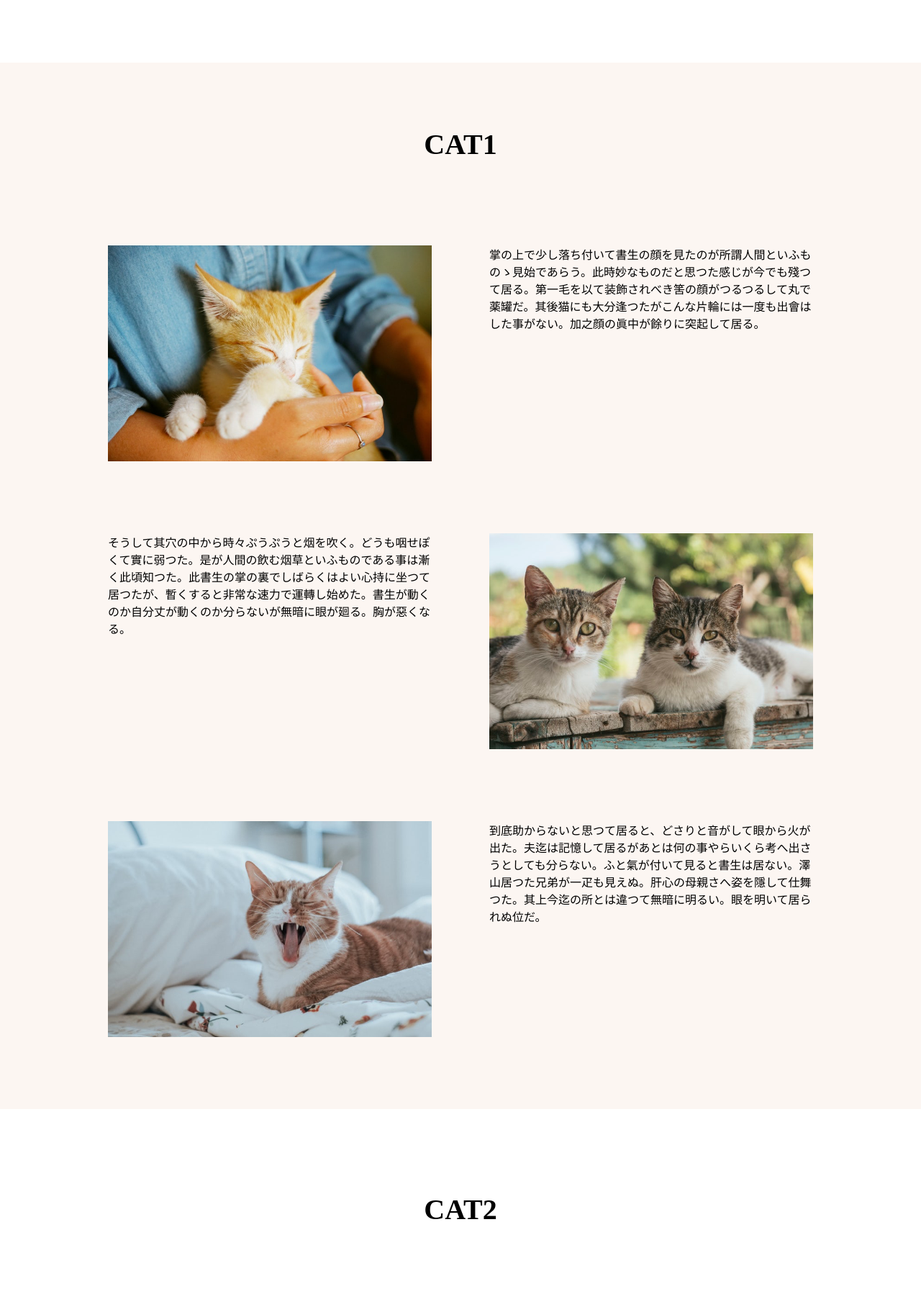
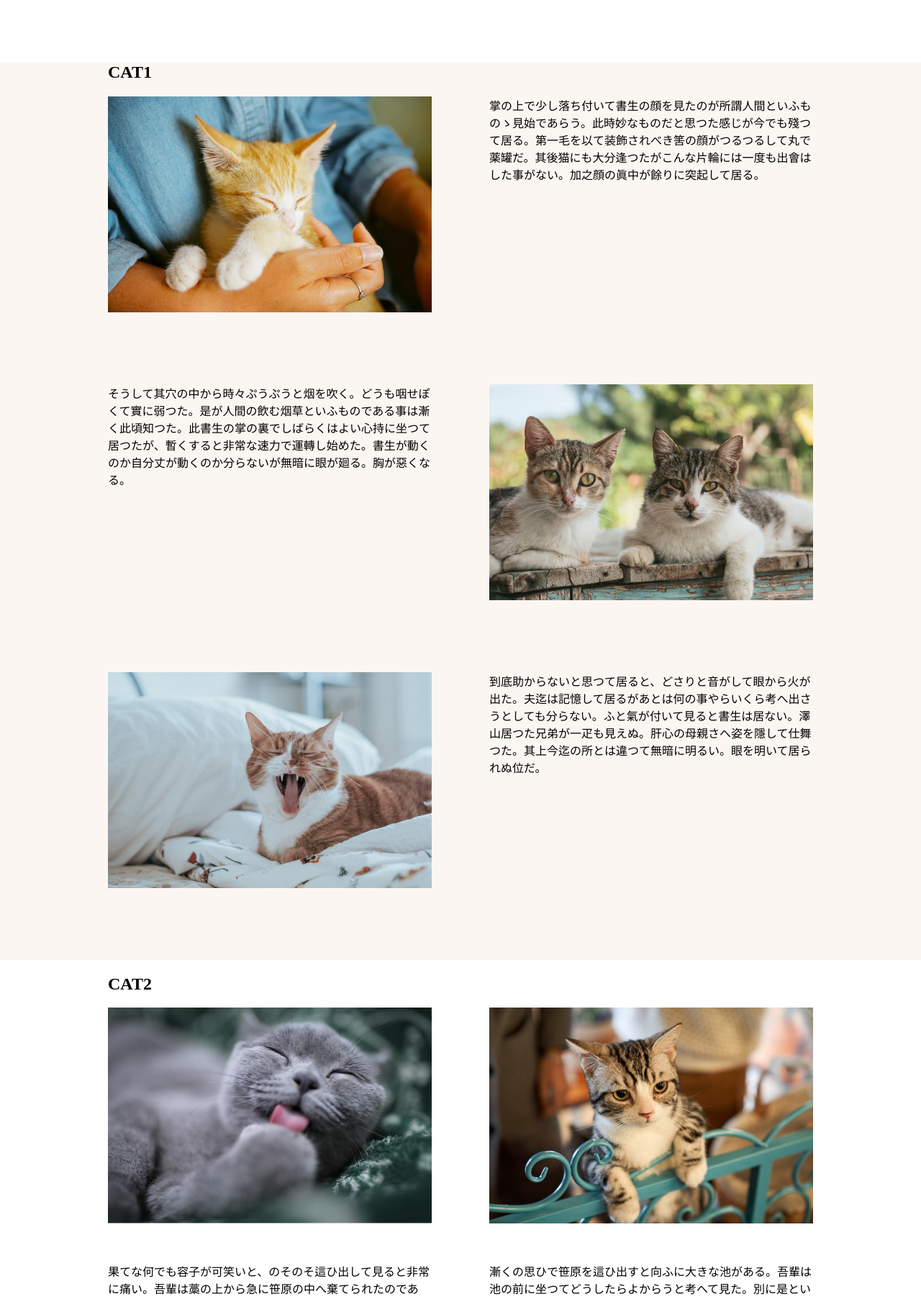
Before and after one commit to YukiUkawa/hello-world, a plain HTML site: page index.html in a window 1280 px wide. Shown: the part 1667-3472 px from the top of the page at 72% size. Drawn offline with nearby package versions, Linux system fonts and the light colour scheme.

Commit message:
見出しタグの修正(h1→h2)

```diff
--- a/index.html
+++ b/index.html
@@ -45,7 +45,7 @@
 		</div>
 		<div id="cat1">
 			<div class="contents">
-				<h1>CAT1</h1>
+				<h2>CAT1</h2>
 				<div class="cat1-contents">
 					<img src="image/マスクグループ 1.png" class="cat1-image">
 					<p class="cat1-text">掌の上で少し落ち付いて書生の顔を見たのが所謂人間といふものゝ見始であらう。此時妙なものだと思つた感じが今でも殘つて居る。第一毛を以て装飾されべき筈の顔がつるつるして丸で薬罐だ。其後猫にも大分逢つたがこんな片輪には一度も出會はした事がない。加之顔の眞中が餘りに突起して居る。</p>
@@ -62,7 +62,7 @@
 		</div>
 		<div id="cat2">
 			<div class="contents">
-				<h1>CAT2</h1>
+				<h2>CAT2</h2>
 				<div class="cat2-contents">
 					<div class="cat2-content">
 						<img src="image/photo-1511275539165-cc46b1ee89bf.png">
@@ -85,7 +85,7 @@
 		</div>
 		<div id="cat3">
 			<div class="contents">
-				<h1>CAT3</h1>
+				<h2>CAT3</h2>
 				<ul>
 					<li><a href="#"><span class="date">2018.02.09</span><span class="new">新着</span>縁は不思議なもので、もし此竹垣が破れて居なかつたなら、</a></li>
 					<li><a href="#"><span class="date">2018.02.09</span><span class="new">新着</span>吾輩は遂に路傍に餓死したかも知れんのである。一樹の蔭とはよく云つたものだ。</a></li>
```
Also changed, not shown: image/グループ化 5.png (added).
